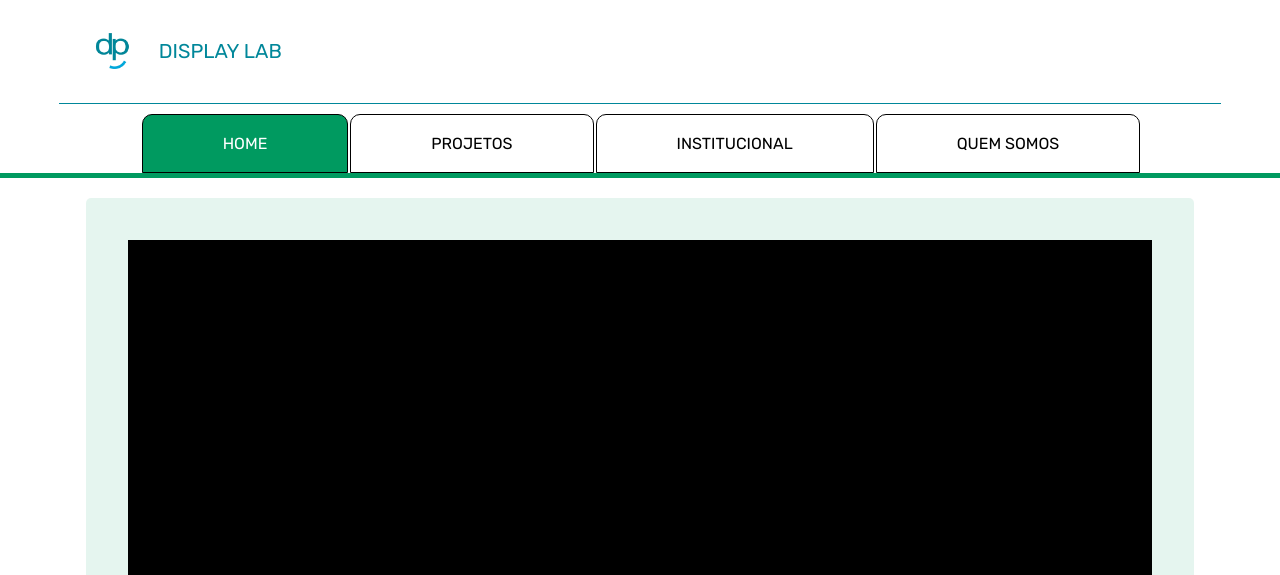
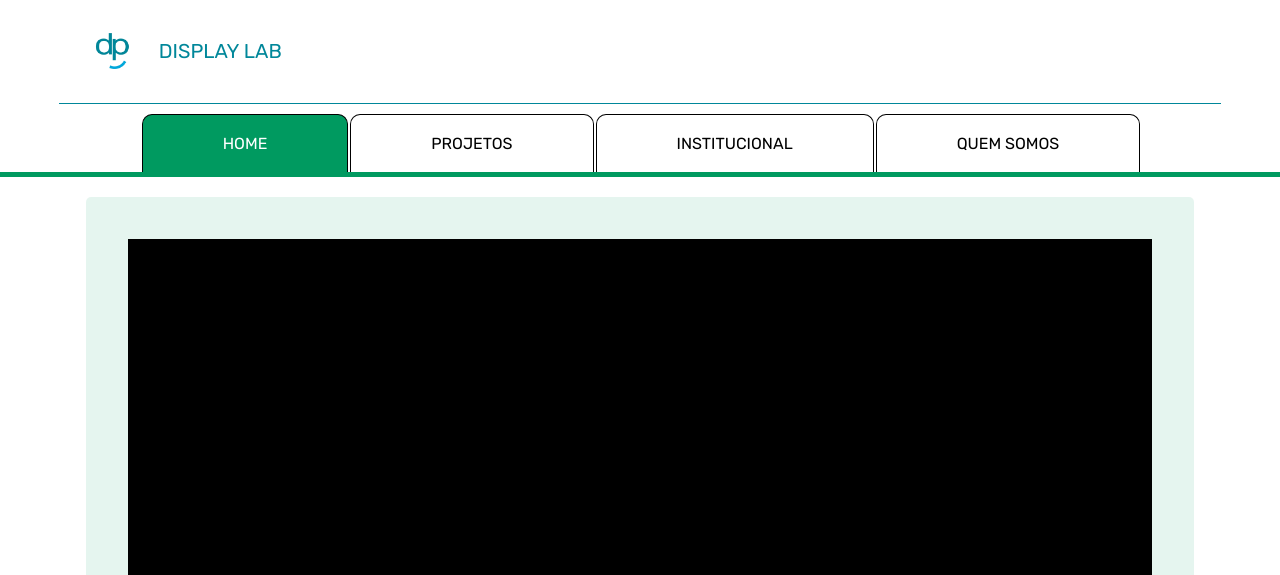
Before and after one commit to GuilhermeHMFroes/DisplaySite, a Flask app: page / in a window 1280 px wide. Shown: the top 575 px of the page. Run offline with Flask 3, Linux system fonts and the light colour scheme.

Commit message:
Tirado a borda de baixo dos li pra integrar melhor com a linha colorida

```diff
--- a/static/css/main.css
+++ b/static/css/main.css
@@ -83,6 +83,7 @@ li {
   margin-bottom: 0;
   color: #000;
   border: solid 1px #000;
+  border-bottom: 0px;
 }
 
 a {
```
